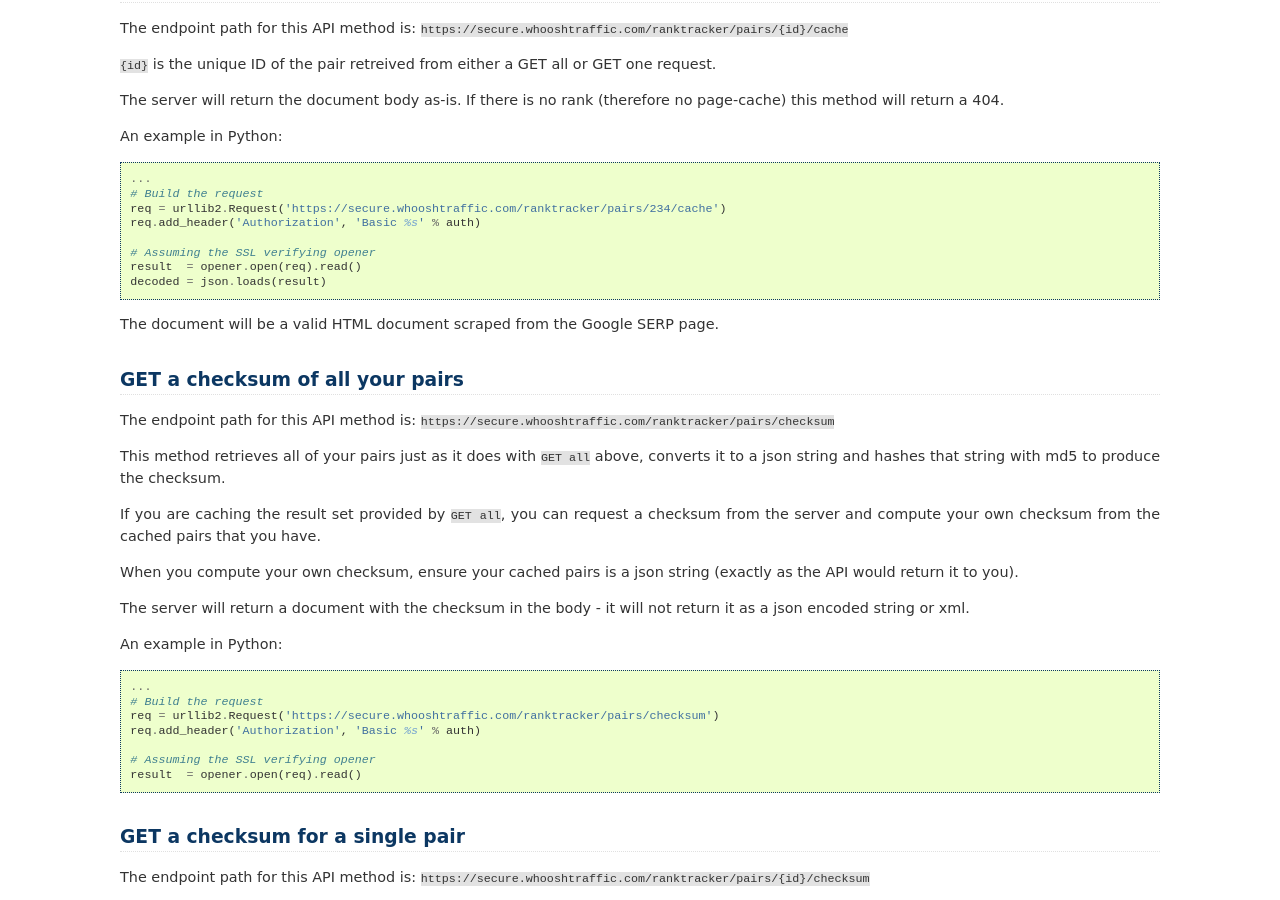
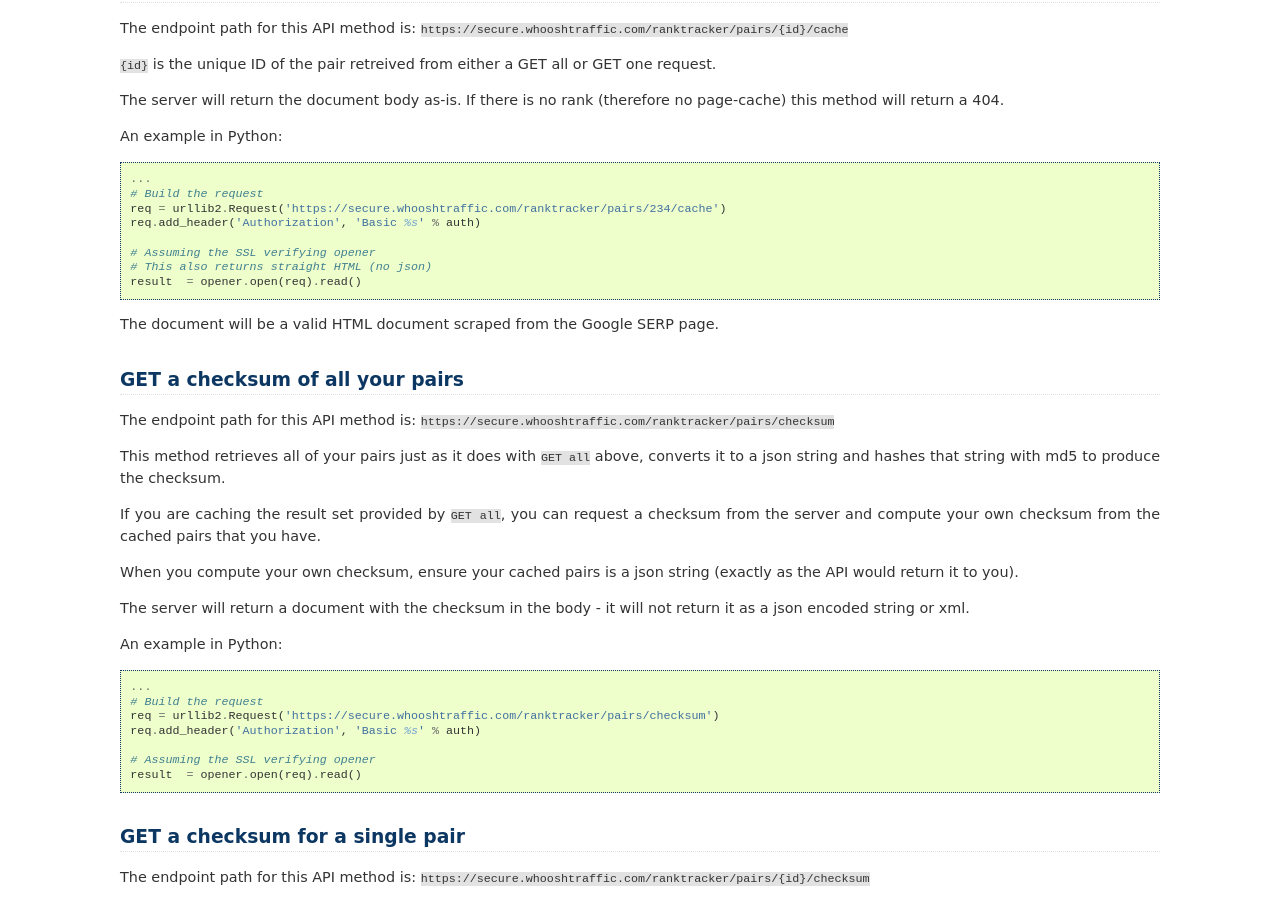
Before and after one commit to whooshtraffic/whooshtraffic, a Sphinx documentation site: the page built from api/source/ranktracker_api_get.rst, in a window 1280 px wide and 900 px high, scrolled down 5728 px. Built offline with Sphinx 7.4.7, drawn with Linux system fonts in a browser that asks for light colours.

Commit message:
Fixing a small typo in the docs

```diff
--- a/api/source/ranktracker_api_get.rst
+++ b/api/source/ranktracker_api_get.rst
@@ -380,8 +380,8 @@ An example in Python::
        req.add_header('Authorization', 'Basic %s' % auth)
 
        # Assuming the SSL verifying opener
+       # This also returns straight HTML (no json)
        result  = opener.open(req).read()
-       decoded = json.loads(result)
 
 The document will be a valid HTML document scraped from the Google
 SERP page.
```
